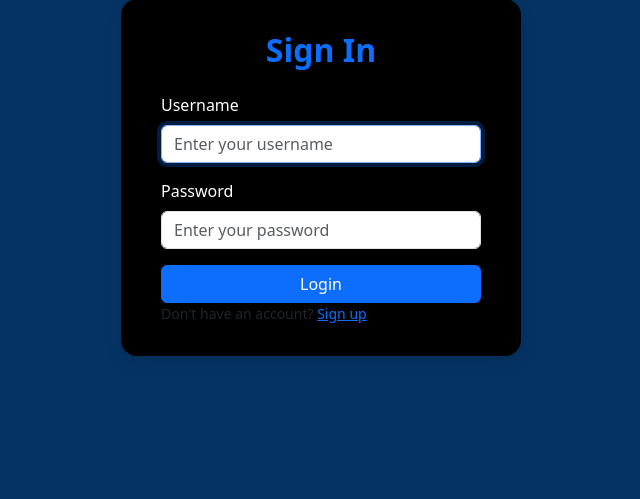
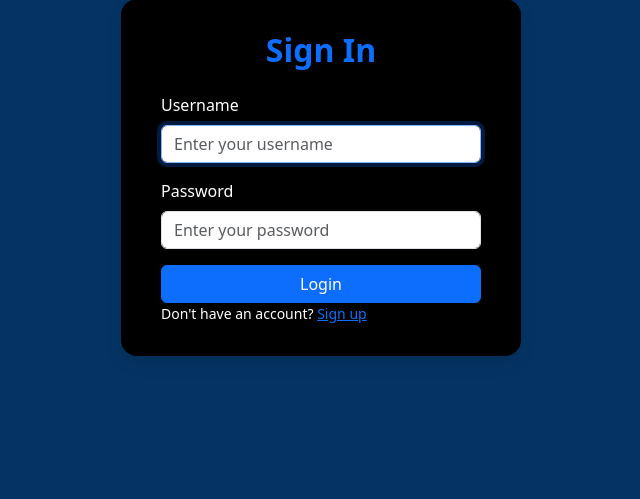
Before and after one commit to furqann76/Post-Website, a Django app: page /login/ in a window 1280 px wide. Shown: the part 61-560 px from the top of the page, without its empty margins (319-959 px from the left). Run offline with Django 5.2, Linux system fonts and the light colour scheme.

Commit message:
added class "text-white" in login.html on "Don't have an account?"

```diff
--- a/blog/templates/blog/login.html
+++ b/blog/templates/blog/login.html
@@ -43,7 +43,7 @@
         {% endif %}
         <div class="d-grid">
             <button type="submit" class="btn btn-primary">Login</button>
-            <small>Don't have an account? <a href="{% url 'register' %}">Sign up</a></small>
+            <small class="text-white">Don't have an account? <a href="{% url 'register' %}">Sign up</a></small>
         </div>
     </form>
 </div>
```
